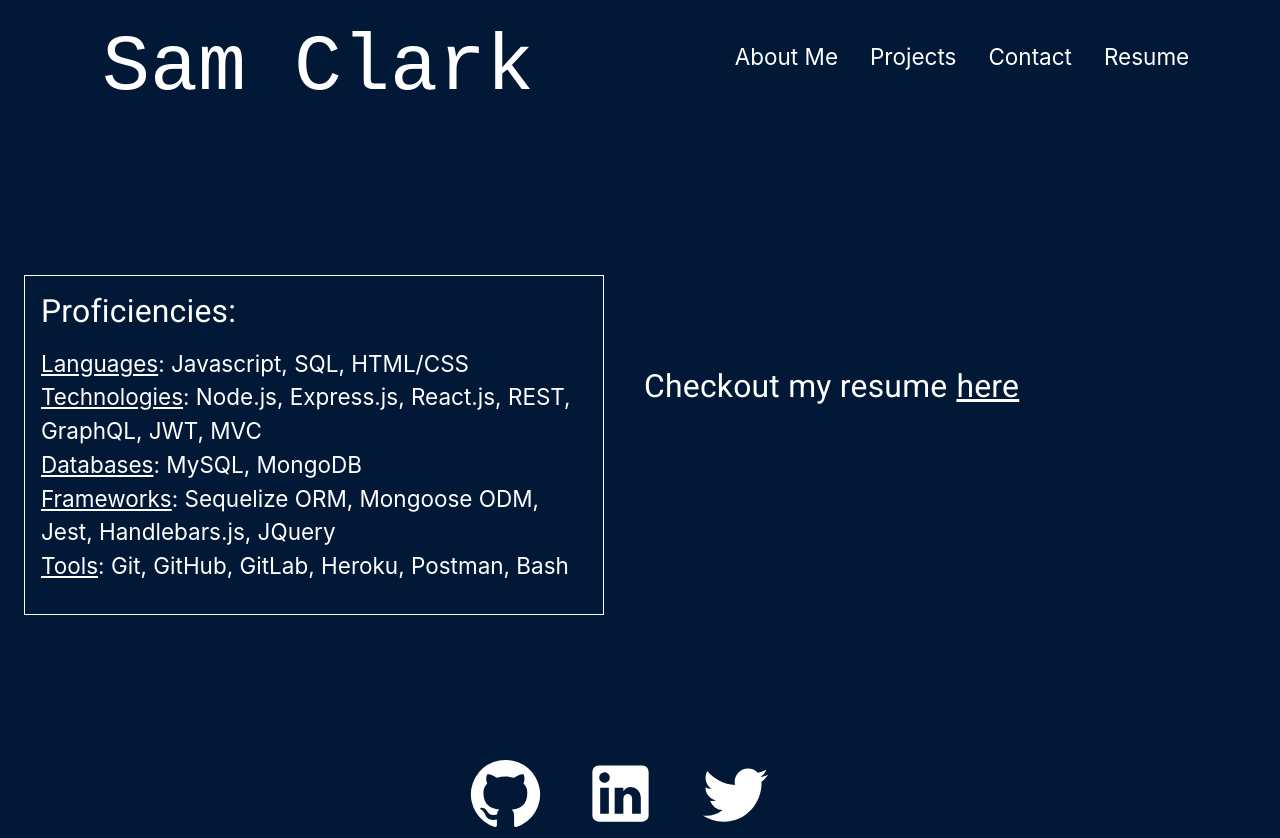
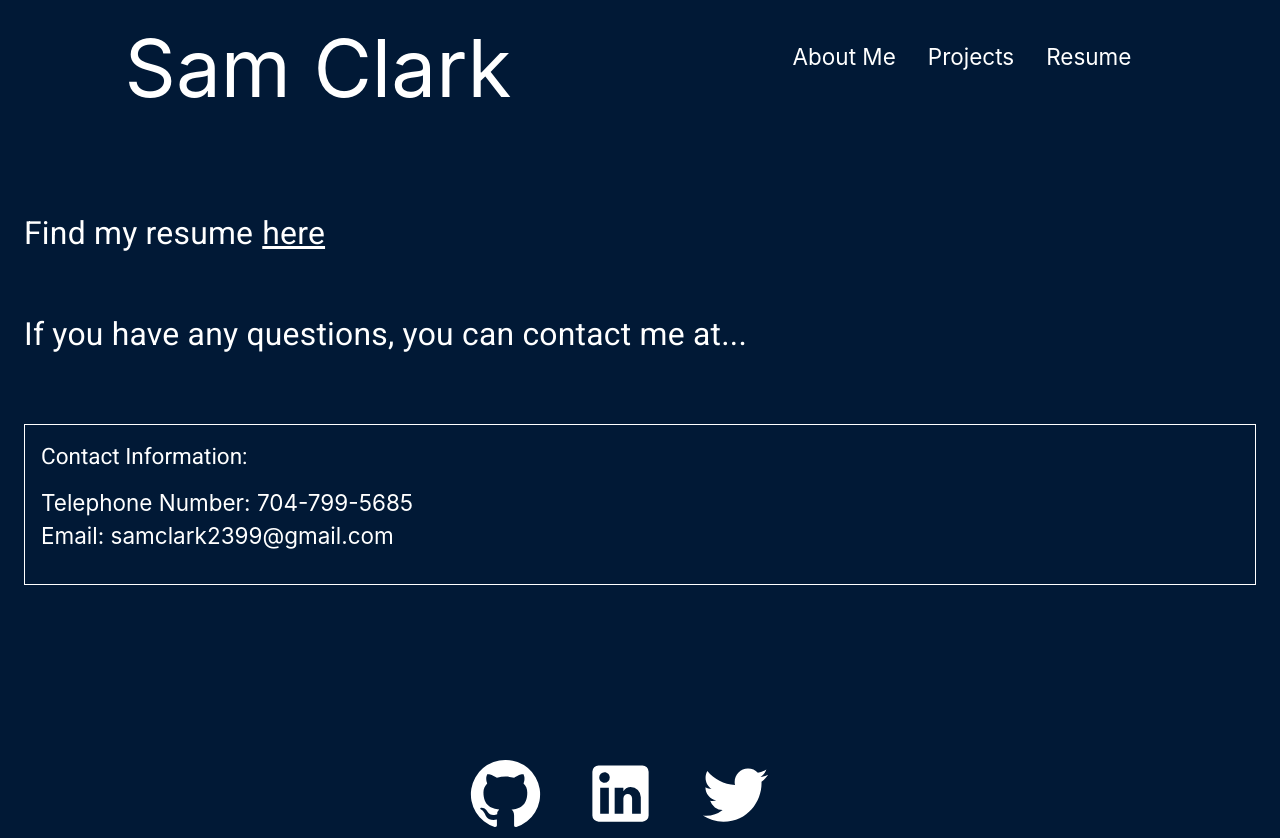
Before and after one commit to Sam-Clark1/sam-clark-portfolio, a React (Create React App) app: page /sam-clark-portfolio/resume in a window 1280 px wide. Built offline with nearby package versions, Linux system fonts and the light colour scheme.

Commit message:
removed contact component and combined it in resume component. Moved proficiencies from resume to about section.

```diff
--- a/src/App.js
+++ b/src/App.js
@@ -7,7 +7,6 @@ import Header from "./components/Header";
 import About from "./components/About";
 import Footer from "./components/Footer";
 import Project from "./components/Project";
-import Contact from "./components/Contact";
 import Resume from "./components/Resume";
 
 function App() {
@@ -32,10 +31,6 @@ function App() {
             element={<Project />}
           />
           <Route
-            path='sam-clark-portfolio/contact'
-            element={<Contact />}
-          />
-          <Route
             path='sam-clark-portfolio/resume'
             element={<Resume />}
           />
--- a/src/components/About.js
+++ b/src/components/About.js
@@ -1,9 +1,31 @@
 import React from "react"
-import { Grid, Avatar, Box, Grow } from "@mui/material"
+import { Grid, Avatar, Box, Grow, Typography } from "@mui/material"
 
 export default function About() {
+    const skillsArray = [
+        {
+            title: 'Languages',
+            skills: 'Javascript, SQL, HTML/CSS'
+        },
+        {
+            title: 'Technologies',
+            skills: 'Node.js, Express.js, React.js, REST, GraphQL, JWT, MVC'
+        },
+        {
+            title: 'Databases',
+            skills: 'MySQL, MongoDB'
+        },
+        {
+            title: 'Frameworks',
+            skills: 'Sequelize ORM, Mongoose ODM, Jest, Handlebars.js, JQuery'
+        },
+        {
+            title: 'Tools',
+            skills: 'Git, GitHub, GitLab, Heroku, Postman, Bash'
+        }
+    ];
     return (
-        <Grid container spacing={1} sx={{pt:'10%'}}>
+        <Grid container spacing={1} sx={{pt:'5%'}}>
             <Grow in={true} style={{ transformOrigin: '0 0 0' }} {...(true ? { timeout: 1000 } : {})}>
                 <Grid item xs={12} sm={3} md={3} lg={3} xl={3} sx={{display:'flex', justifyContent:'center', mb:5}}>
                     <Avatar src={require('../assets/avatar.jpg')} alt='Sam Clark' sx={{height:250, width: 250}}/>
@@ -12,7 +34,19 @@ export default function About() {
             <Grow in={true} style={{ transformOrigin: '0 0 0' }} {...(true ? { timeout: 1500 } : {})}>
                 <Grid item xs={12} sm={9} md={9} lg={9} xl={9}>
                     <Box sx={{color:'white', ml:5, fontSize:25}}>
-                    Fullstack Software Engineer. Completed UNC Chapel Hill's Fullstack Coding Bootcamp in June 2022.
+                    As a research associate in the biotechnology industry, I am given the opportunity to enhance my critical thinking skills to execute the daily laboratory workflow and support the development of products for associated organizations. With the desire to learn and develop my skills, I recently graduated from UNC Chapel Hill's Full-Stack Coding Boot Camp in which I learned how to develop responsive web apps and learn in-demand technologies.
+                    </Box>
+                </Grid>
+            </Grow>
+            <Grow in={true} style={{ transformOrigin: '0 0 0' }} {...(true ? { timeout: 2000 } : {})}>
+                <Grid item xs={12}>
+                    <Box sx={{borderColor: 'white', border:1, p:2, mr:4, color:'white'}}>
+                        <Typography variant="h4" gutterBottom component="div">Proficiencies:</Typography>
+                        <ul>
+                            {skillsArray.map(skill => (
+                                <li key={skill.title}><span style={{textDecoration:'underline'}}>{skill.title}</span>: {skill.skills}</li>
+                            ))}
+                        </ul>
                     </Box>
                 </Grid>
             </Grow>
--- a/src/components/Contact.js
+++ /dev/null
@@ -1,16 +0,0 @@
-import React from "react";
-import { Box, Grow } from "@mui/material";
-
-export default function Contact() {
-    return(
-      <Grow in={true} style={{ transformOrigin: '0 0 0' }} {...(true ? { timeout: 1000 } : {})}>
-        <Box sx={{color:'white', display:'flex', justifyContent:'center'}}>
-          <section>
-            <Box sx={{display:'flex', justifyContent:'center'}}>
-                <h1>Contact me</h1>
-            </Box>
-          </section>
-        </Box>
-      </Grow>
-    );
-};
--- a/src/components/DrawerNav.js
+++ b/src/components/DrawerNav.js
@@ -10,10 +10,7 @@ import { Link } from 'react-router-dom'
 
 export default function DrawerNav() {
     const [state, setState] = useState({
-        top: false,
-        left: false,
-        bottom: false,
-        right: false,
+        left: false
       });
 
       const menuArray = (
@@ -25,10 +22,6 @@ export default function DrawerNav() {
             {
                 route: 'sam-clark-portfolio/projects',
                 text: 'Projects'
-            },
-            {
-                route: 'sam-clark-portfolio/contact',
-                text: 'Contact'
             },
             {
                 route: 'sam-clark-portfolio/resume',
--- a/src/components/Nav.js
+++ b/src/components/Nav.js
@@ -15,10 +15,6 @@ const linkArray = (
             text: 'Projects'
         },
         {
-            route: 'sam-clark-portfolio/contact',
-            text: 'Contact'
-        },
-        {
             route: 'sam-clark-portfolio/resume',
             text: 'Resume'
         }
@@ -30,7 +26,7 @@ const linkArray = (
         <Grid container spacing={1}>
             <Grid item xs={12} sm={12} md={6} lg={6} xl={6}>
                 <Link to={'sam-clark-portfolio'}>
-                    <Box sx={{color: 'white', display:'flex', justifyContent:'center', alignItems:'center', fontSize:80, fontFamily:"monospace", p:1}}>
+                    <Box sx={{color: 'white', display:'flex', justifyContent:'center', alignItems:'center', fontSize:80, p:1}}>
                         Sam Clark
                     </Box>
                 </Link>
--- a/src/components/Project.js
+++ b/src/components/Project.js
@@ -60,13 +60,13 @@ export default function Project() {
                         />
                         <CardContent>
                             <Typography gutterBottom variant="h5" component="div">
-                            {project.title}
+                                {project.title}
                             </Typography>
                             <Typography variant="body2" color="text.secondary">
-                            {project.description}
+                                {project.description}
                             </Typography>
                         </CardContent>
-                        <CardActions>
+                        <CardActions sx={{pt:'auto'}}>
                             <Button href={project.deployed} size="small" target="_blank" rel='noreferrer'>Deployed App</Button>
                             <Button href={project.repo} size="small" target="_blank" rel='noreferrer'>Github</Button>
                         </CardActions>
--- a/src/components/Resume.js
+++ b/src/components/Resume.js
@@ -3,48 +3,31 @@ import { Box, Grid, Typography, Grow } from "@mui/material";
 import resume from '../assets/Samuel Clark Resume.pdf'
 
 export default function Resume() {
-    const skillsArray = [
-        {
-            title: 'Languages',
-            skills: 'Javascript, SQL, HTML/CSS'
-        },
-        {
-            title: 'Technologies',
-            skills: 'Node.js, Express.js, React.js, REST, GraphQL, JWT, MVC'
-        },
-        {
-            title: 'Databases',
-            skills: 'MySQL, MongoDB'
-        },
-        {
-            title: 'Frameworks',
-            skills: 'Sequelize ORM, Mongoose ODM, Jest, Handlebars.js, JQuery'
-        },
-        {
-            title: 'Tools',
-            skills: 'Git, GitHub, GitLab, Heroku, Postman, Bash'
-        }
-    ];
-
     return(
-        <Grid container spacing={1} sx={{color:'white', pt:'10%'}}>
+        <Grid container spacing={1} sx={{color:'white'}}>
             <Grow in={true} style={{ transformOrigin: '0 0 0' }} {...(true ? { timeout: 1000 } : {})}>
-                <Grid item xs={12} sm={12} md={6} lg={6} xl={6}>
-                    <Box sx={{borderColor: 'white', border:1, p:2, mr:4}}>
-                        <Typography variant="h4" gutterBottom component="div">Proficiencies:</Typography>
-                        <ul>
-                            {skillsArray.map(skill => (
-                                <li key={skill.title}><span style={{textDecoration:'underline'}}>{skill.title}</span>: {skill.skills}</li>
-                            ))}
-                        </ul>
-                    </Box>
+                <Grid item xs={12}>
+                    <Typography sx={{color:'white', display: 'flex', flexDirection: 'row', my:'5%'}} variant="h4" gutterBottom component="div">
+                        Find my resume <a className="resume-link" href={resume} target="_blank" rel='noreferrer'>here</a>
+                    </Typography>
+                    <Typography sx={{color:'white', display: 'flex', flexDirection: 'row', mb:'5%'}} variant="h4" gutterBottom component="div">
+                        If you have any questions, you can contact me at...
+                    </Typography>
                 </Grid>
             </Grow>
             <Grow in={true} style={{ transformOrigin: '0 0 0' }} {...(true ? { timeout: 1500 } : {})}>
-                <Grid item xs={12} sm={12} md={6} lg={6} xl={6}>
-                    <Typography sx={{color:'white', display: 'flex', flexDirection: 'row', my:"15%"}} variant="h4" gutterBottom component="div">
-                        Checkout my resume <a className="resume-link" href={resume} target="_blank" rel='noreferrer'>here</a>
-                    </Typography>
+                <Grid item xs={12}>
+                    <Box sx={{borderColor: 'white', border:1, p:2}}>
+                        <Typography variant="h5" gutterBottom component="div">Contact Information:</Typography>
+                        <ul>
+                            <li>
+                                Telephone Number: 704-799-5685
+                            </li>
+                            <li>
+                                Email: samclark2399@gmail.com
+                            </li>
+                        </ul>
+                    </Box>
                 </Grid>
             </Grow>
         </Grid>
```
